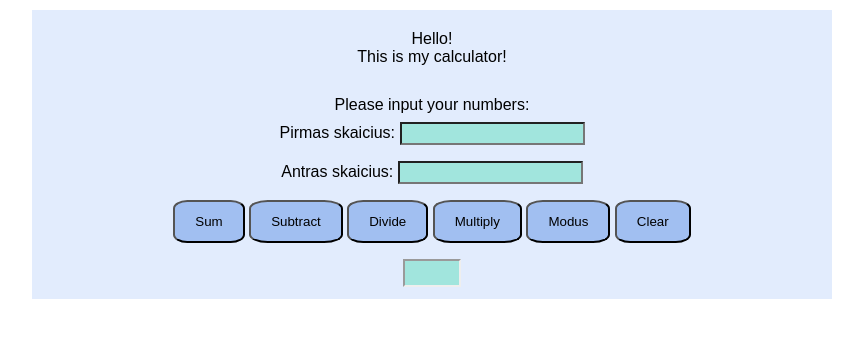
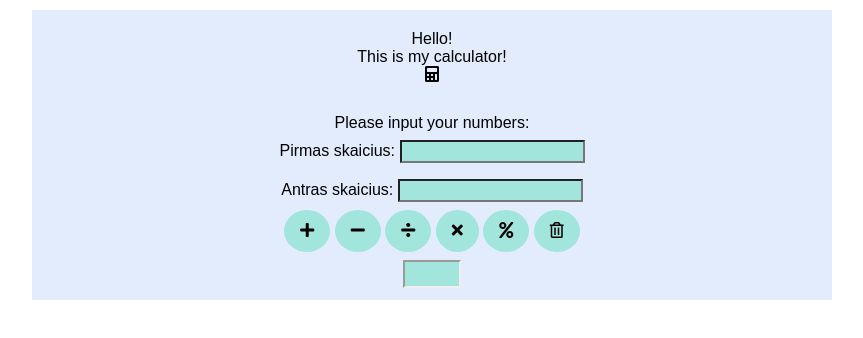
Before and after one commit to AustejaS/JSstudies, a plain HTML site: page index.html in a window 1280 px wide. Shown: the whole page, without its empty margins (208-1071 px from the left). Drawn offline with Linux system fonts and the light colour scheme; a web font is replaced by a local one.

Commit message:
Updated the calc, unsolved button click issue

```diff
--- a/index.html
+++ b/index.html
@@ -4,6 +4,9 @@
     <meta charset="utf-8">
     <link href="https://fonts.googleapis.com/css?family=Niramit" rel="stylesheet">
     <link rel="stylesheet" href="style.css">
+    <link rel="stylesheet" href="https://use.fontawesome.com/releases/v5.5.0/css/all.css" integrity="sha384-B4dIYHKNBt8Bc12p+WXckhzcICo0wtJAoU8YZTY5qE0Id1GSseTk6S+L3BlXeVIU" crossorigin="anonymous">
+
+
     <title></title>
   </head>
   <body>
@@ -12,19 +15,26 @@
 
     <div class="sveiki">
       Hello! <br>
-      This is my calculator!
+      This is my calculator! <br>
+      <i class="fas fa-calculator"></i>
     </div>
-    <div id="calcul">
+    <div >
       Please input your numbers:
-    <form action="calc">
+    <form action="calc" id="calcul">
       Pirmas skaicius: <input type="number" name="pirmasSkaicius" id="pirmasSk"><br>
       Antras skaicius: <input type="number" name="antrasSkaicius" id="antrasSk"><br>
-      <input type="button" value="Sum">
-      <input type="button" value="Subtract">
+      <button type="button" value="Sum"><i class="fas fa-plus"></i></button>
+      <button type="button" value="Subtract"><i class="fas fa-minus"></i></button>
+      <button type="button" value="Divide"><i class="fas fa-divide"></i></button>
+      <button type="button" value="Multiply"><i class="fas fa-times"></i></button>
+      <button type="button" value="Modus"><i class="fas fa-percent"></i></button>
+      <button type="button" value="Clear"><i class="far fa-trash-alt"></i></button>
+
+      <!-- <input type="button" value="Subtract">
       <input type="button" value="Divide">
       <input type="button" value="Multiply">
       <input type="button" value="Modus">
-      <input type="button" value="Clear">
+      <input type="button" value="Clear"> -->
 </form>
 <div id="ats">
 
--- a/index.js
+++ b/index.js
@@ -1,13 +1,18 @@
 let pirmaReiksme;
 let antraReiksme;
+let suma;
+let atimtis;
+let dalyba;
+let daugyba;
+let liekana;
+
 
 document.getElementById("calcul").addEventListener("click", function( event ) {
   console.log(event.target.value);
   switch (event.target.value) {
     case "Sum":
     suma=pirmaReiksme+antraReiksme;
-
-    document.getElementById("ats")=suma;
+    document.getElementById("ats").innerHTML=suma;
       console.log(`I will sum: ${suma}`);
       break;
       case "Subtract":
@@ -32,6 +37,8 @@ document.getElementById("calcul").addEventListener("click", function( event ) {
               break;
               case "Clear":
               console.log("trinu");
+              pirmaReiksme='';
+              antraReiksme='';
               document.getElementById("pirmasSk").value='';
               document.getElementById("antrasSk").value='';
               document.getElementById("ats").innerHTML='';
--- a/style.css
+++ b/style.css
@@ -37,3 +37,10 @@ input[type=number] {
     border-color: initial;
     border-image: initial;
 }
+button {
+    border: none;
+    background-color: rgba(10, 212, 147, 0.3);
+    padding: 12px 16px;
+    font-size: 16px;
+    border-radius: 50%;
+}
```
